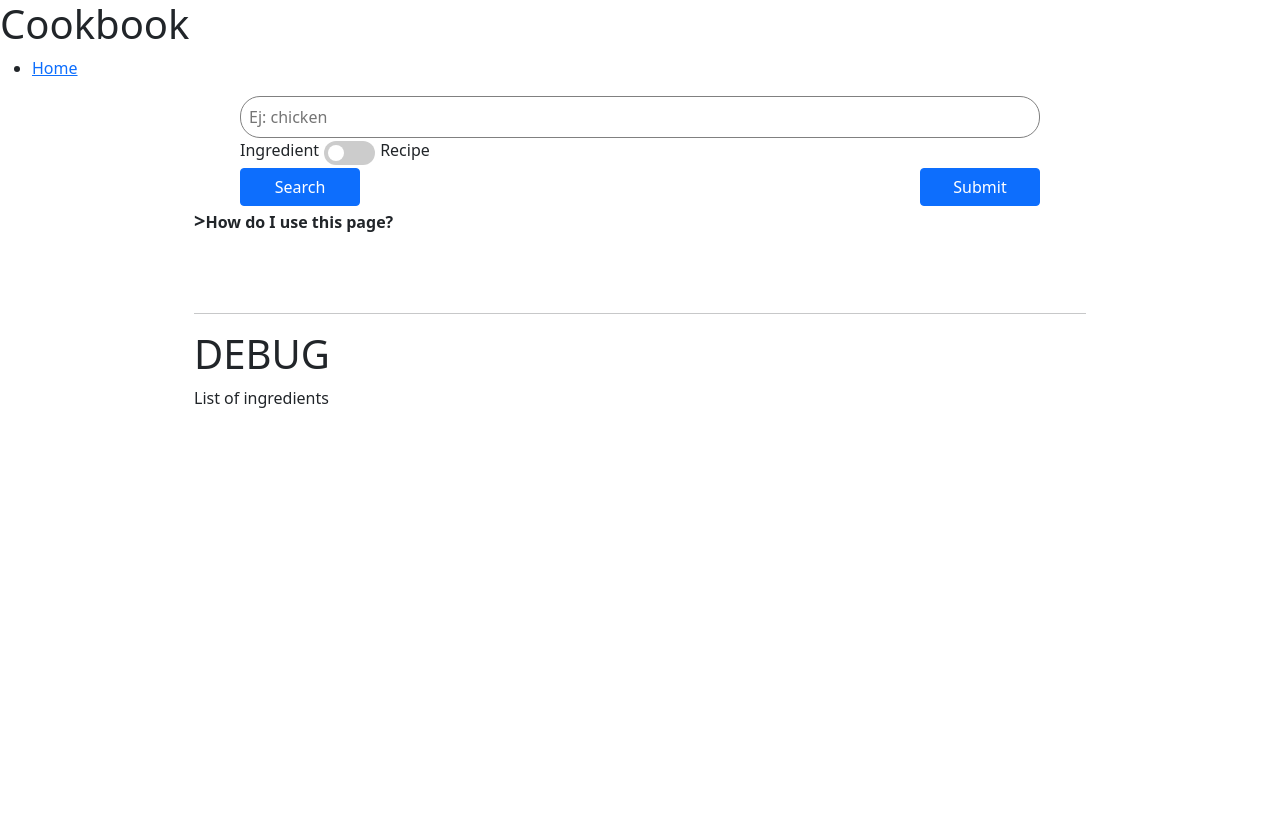
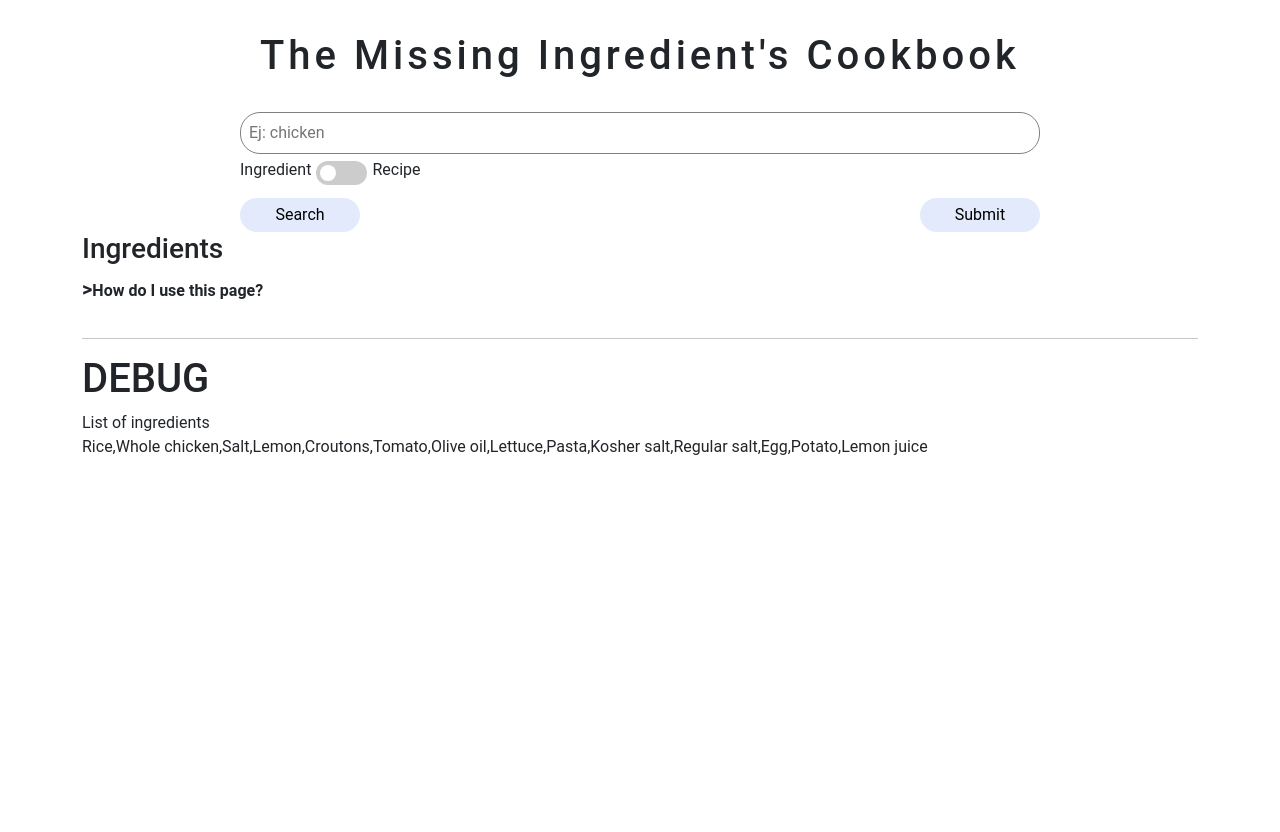
Before and after one commit to MRivadeneira92/cs50w-final-project, a Django app: page / in a window 1280 px wide. Before the commit the page ends 408 px from the top, so only its background shows below. Run offline with Django 5.2, Linux system fonts and the light colour scheme.

Commit message:
began visual design

```diff
--- a/cookbook/static/cookbook/cookbook.js
+++ b/cookbook/static/cookbook/cookbook.js
@@ -13,14 +13,13 @@ document.addEventListener('DOMContentLoaded', () => {
     btnSearch.addEventListener('click', () => {
         var dataInput = document.querySelector('#data-input');
         var ingName = "";
-
         if (dataInput.value != "") {
             var dataList = []
             /* check for multiple ingredients on input */
             if (dataInput.value.includes(",") || dataInput.value.includes(", ")){
                 let foo = ""
                 for (let i = 0; i <= dataInput.value.length; i++){
-                    if (dataInput.value[i] == " "){
+                    if (dataInput.value[i] == " " && dataInput.value[i + 1] == ","){
                         continue;
                     }
                     if (dataInput.value[i] != ","){
@@ -28,7 +27,7 @@ document.addEventListener('DOMContentLoaded', () => {
                     }
                     else {
                         dataList.push(makeUpper(foo));
-                        if(dataInput.value[i] == " ") {
+                        if(dataInput.value[i + 1] == " ") {
                             i++;
                         }
                         foo = "";
@@ -48,10 +47,9 @@ document.addEventListener('DOMContentLoaded', () => {
             }
 
             if (searchSwitch == 0) {
-                console.log("yo")
                 /* search ingredients */
                 if (dataList.length > 0){
-                    console.log("hey")
+                    console.log(dataList);
                     for (let i = 0; i < dataList.length; i++){
                         getIngredient(dataList[i],searchSwitch);
                     }
@@ -69,7 +67,7 @@ document.addEventListener('DOMContentLoaded', () => {
         fetch(`/get_recipe/${ingredientIdList}`)
         .then(response => response.json())
         .then(list => {
-            document.querySelector('#results-container').innerHTML = '<h2>This is what we found</h2><button class="btn btn-primary" onclick="clearContainer()">Clear</button>' +
+            document.querySelector('#results-container').innerHTML = '<h2>This is what we found</h2><button class="button-style" onclick="clearContainer()">Clear</button>' +
             '<div id="results-cell-container" class="d-flex flex-row"></div>';
             var numResults= Object.keys(list).length;
             for (let i = 0; i < numResults; i++) {
@@ -83,11 +81,11 @@ document.addEventListener('DOMContentLoaded', () => {
             }, 600)
 
             /* Trigger animation on cell when mouseout  */
-            document.querySelectorAll('.result-cell').forEach(cell => {
+           /* document.querySelectorAll('.result-cell').forEach(cell => {
                 cell.addEventListener('mouseleave', (event) => {
                     cell.classList.add('out');
                 })
-            })
+            })*/
         })
     })
 
@@ -123,7 +121,7 @@ function recipeContainer(dict) {
                 <a href='/${dict['recipe_id']}/hey'>
                     <div class='result-img-container'>
                     </div>
-                    <div>
+                    <div class='result-text'>
                         <p class='result-name' >${dict['recipe_name']}</p>
                         <p class='result-description'>${dict['recipe_desc']}</p>
                     </div>
@@ -190,5 +188,9 @@ function ingredientContainer(name, id){
 function deleteIngredient(id) {
     let position = ingredientIdList.indexOf(id);
     ingredientIdList.splice(position);
-    document.querySelector(`#ing-${id}`).remove();
+    document.querySelector(`#ing-${id}`).classList.add("fade-out");
+    setTimeout(()=> {
+        document.querySelector(`#ing-${id}`).remove();
+    },1000);
+
 }
--- a/cookbook/static/cookbook/style.css
+++ b/cookbook/static/cookbook/style.css
@@ -2,18 +2,70 @@
     margin:0;
     padding: 0;
     box-sizing: border-box;
+    font-family: "roboto";
 }
 
 p {
     margin-bottom: 0 !important;
 }
+
+html, body {
+    height: 100%;
+}
+
+a {
+    color: black;
+}
 /* layout */
 
-.btn {
-    width: 120px
+.button-style {
+    width: 120px;
+    border-radius: 20px ;
+    background-color: #e2eafc ;
+    color: black;
+    border: gray;
+    transition: background-color 0.5s;
+    padding: 0.3rem;
+}
+
+.button-style:hover{
+    background-color:#ccdbfd;
 }
 
 /* main page */
+
+/* body {
+    background-image: url("/static/cookbook/table-background.jpg");
+    background-size: cover;
+    background-position: center;
+} */
+
+.bar-input {
+    padding: 0.5rem;
+    border-radius: 20px;
+    border: 1px solid grey;
+    transition: border  0.2s;
+    margin-bottom: 0.25rem;
+}
+
+.bar-input:focus {
+    outline: none;
+    border: 1px solid black;
+}
+
+body {
+    /*background-image: linear-gradient(112.5deg, rgb(214, 214, 214) 0%, rgb(214, 214, 214) 10%,rgb(195, 195, 195) 10%, rgb(195, 195, 195) 53%,rgb(176, 176, 176) 53%, rgb(176, 176, 176) 55%,rgb(157, 157, 157) 55%, rgb(157, 157, 157) 60%,rgb(137, 137, 137) 60%, rgb(137, 137, 137) 88%,rgb(118, 118, 118) 88%, rgb(118, 118, 118) 91%,rgb(99, 99, 99) 91%, rgb(99, 99, 99) 100%),linear-gradient(157.5deg, rgb(214, 214, 214) 0%, rgb(214, 214, 214) 10%,rgb(195, 195, 195) 10%, rgb(195, 195, 195) 53%,rgb(176, 176, 176) 53%, rgb(176, 176, 176) 55%,rgb(157, 157, 157) 55%, rgb(157, 157, 157) 60%,rgb(137, 137, 137) 60%, rgb(137, 137, 137) 88%,rgb(118, 118, 118) 88%, rgb(118, 118, 118) 91%,rgb(99, 99, 99) 91%, rgb(99, 99, 99) 100%),linear-gradient(135deg, rgb(214, 214, 214) 0%, rgb(214, 214, 214) 10%,rgb(195, 195, 195) 10%, rgb(195, 195, 195) 53%,rgb(176, 176, 176) 53%, rgb(176, 176, 176) 55%,rgb(157, 157, 157) 55%, rgb(157, 157, 157) 60%,rgb(137, 137, 137) 60%, rgb(137, 137, 137) 88%,rgb(118, 118, 118) 88%, rgb(118, 118, 118) 91%,rgb(99, 99, 99) 91%, rgb(99, 99, 99) 100%),linear-gradient(90deg, rgb(195, 195, 195),rgb(228, 228, 228)); background-blend-mode:overlay,overlay,overlay,normal;
+*/
+    background: #edf2fb;
+    }
+
+#buttons-container {
+    margin-top: 0.65rem;
+}
+
+.container {
+    background-color: transparent;
+}
 
 .content-container {
     max-width: 892px;
@@ -22,21 +74,17 @@ p {
 
 #search-container {
     margin: 0 auto;
+    margin-top: 2rem;
     max-width: 800px;
     display: flex;
     flex-direction: column;
 }
 
-.bar-input {
-    padding: 0.5rem;
-    border-radius: 20px;
-    border: 1px solid grey;
-    transition: border  0.2s;
-}
-
-.bar-input:focus {
-    outline: none;
-    border: 1px solid black;
+#title {
+    text-align: center;
+    margin-top: 2rem;
+    font-size:2.5rem;
+    letter-spacing: 0.25rem;
 }
 
 /* slider */
@@ -137,7 +185,8 @@ border-radius: 50%;
 
 #ingredients-result {
     display: flex;
-    height: 43px;
+    flex-wrap: wrap;
+    height: auto;
 }
 
 .ing-container {
@@ -147,14 +196,24 @@ border-radius: 50%;
     display: flex;
     padding: 5px 1rem;
     border-radius: 20px;
-    margin: 0 2px;
-    transition: padding 0.3s;
+    margin: 2px;
+    transition: padding 0.3s, opacity 0.3s;
     cursor: pointer;
+    opacity: 1;
 }
+
+.show {
+    visibility: visible !important;
+}
+
 
 .ing-container:hover {
     padding: 8px 1.5rem;
 
+}
+
+.fade-out {
+    opacity: 0;
 }
 
 .ing-container span {
@@ -162,16 +221,12 @@ border-radius: 50%;
     font-size: 12px;
 }
 
-.show {
-    visibility: visible !important;
-}
-
 /* buttons */
 
 /* recipe cell */
 .cell-container {
     padding: 1rem;
-    border: 1px solid lightblue;
+    /*outline: 1px solid lightblue; */
     width: 216px;
     height: 235px;
     transition: padding 0.5s;
@@ -194,10 +249,20 @@ border-radius: 50%;
     padding: 1rem;
     overflow: clip;
     text-align: center;
+    color: black;
+    box-shadow: 2px 2px 2px (0, 0, 0, 0.2);
+    transition: padding 0.5s, font-size 0.5s;
+}
+
+.result-cell:hover{
+    padding: 1.8rem;
+    font-size: 1.2rem;
 }
 
 .result-name {
     margin-bottom: 1rem;
+    font-style: italic;
+    font-size: 1.05rem;
 }
 
 .result-description {
--- a/cookbook/templates/cookbook/homepage.html
+++ b/cookbook/templates/cookbook/homepage.html
@@ -1,8 +1,10 @@
 {% extends "cookbook/layout.html" %}
-
+{% load static %}
 {% block body %}
-    <div class="content-container">
-        <div id="search-container" class="d-flex">
+    <header id="title">
+        <h1>The Missing Ingredient's Cookbook</h1>
+    </header>
+    <section id="search-container" class="d-flex">
         <input type="text" id="data-input" class="bar-input" placeholder="Ej: chicken">
         <div id="search-slider" class="d-flex">
             <p id="opt-ingredient">Ingredient</p>
@@ -13,32 +15,36 @@
             <p id="opt-recipe">Recipe</p>
             <br>
         </div>
-            <div class="d-flex flex-row justify-content-between">
-                <button type="button" id="btn-search" class="btn btn-primary">Search</button>
-                <button type="button" id="btn-submit" class="btn btn-primary">Submit</button>
+        <div id="buttons-container" class="d-flex flex-row justify-content-between">
+            <button type="button" id="btn-search" class="button-style">Search</button>
+            <button type="button" id="btn-submit" class="button-style">Submit</button>
         </div>
         <p id="data-message"></p>
+    </section>
+    <section >
+        <h3>Ingredients</h3>
+        <div id="ingredients-result">
+
         </div>
-        <div id="info">
+    </section>
+    <section id="results-container">
+
+    </section>
+    <section id="info">
         <div id="info-toggle">
             <span>&#x3e</span><label for="info-text">How do I use this page?</label>
             <p id="info-text"> Use this page to find what to cook depending on what you have available. You can search for ingredients either
                 one at a time or separated by a comma (,). You can also look for specific recipes by selecting "recipe" under the search bar.
                 Recipe only takes one option for now. Results will be displayed in cards below with a small description. Click on the card to see the full recipe.</p>
         </div>
-        </div>
-        <div id="ingredients-result">
+    </section>
 
-        </div>
-        <div id="results-container">
-
-        </div>
 
     <hr>
     <h1>DEBUG</h1>
     <div>
         <p id="debug-ingredient-list"></p>
         <label for="debug-ingredient-list">List of ingredients</label>
-        </div>
+        <p id="list for wrap">Rice,Whole chicken,Salt,Lemon,Croutons,Tomato,Olive oil,Lettuce,Pasta,Kosher salt,Regular salt,Egg,Potato,Lemon juice</p>
     </div>
 {% endblock %}
--- a/cookbook/templates/cookbook/layout.html
+++ b/cookbook/templates/cookbook/layout.html
@@ -10,21 +10,9 @@
         <meta name="viewport" content="width=device-width, initial-scale=1">
     </head>
     <body>
-        <nav>
-            <div>
-                <h1>Cookbook</h1>
-            </div>
-            <div>
-                <ul>
-                    <li>
-                        <a href="{% url 'index' %}">Home</a>
-                    </li>
-                </ul>
-            </div>
-        </nav>
-        <div class="body">
+        <main class="container">
             {% block body %}
             {% endblock%}
-        </div>
+        </main>
     </body>
 </html>
--- /dev/null
+++ b/img/Credits.txt
@@ -0,0 +1 @@
+Foto marmol: Foto de Henry  & Co.: https://www.pexels.com/es-es/foto/superficie-de-marmol-2341290/
```
Also changed, not shown: cookbook/static/cookbook/table-background.jpg (added), db.sqlite3. Lines whose indentation alone changed are shown as unchanged.
